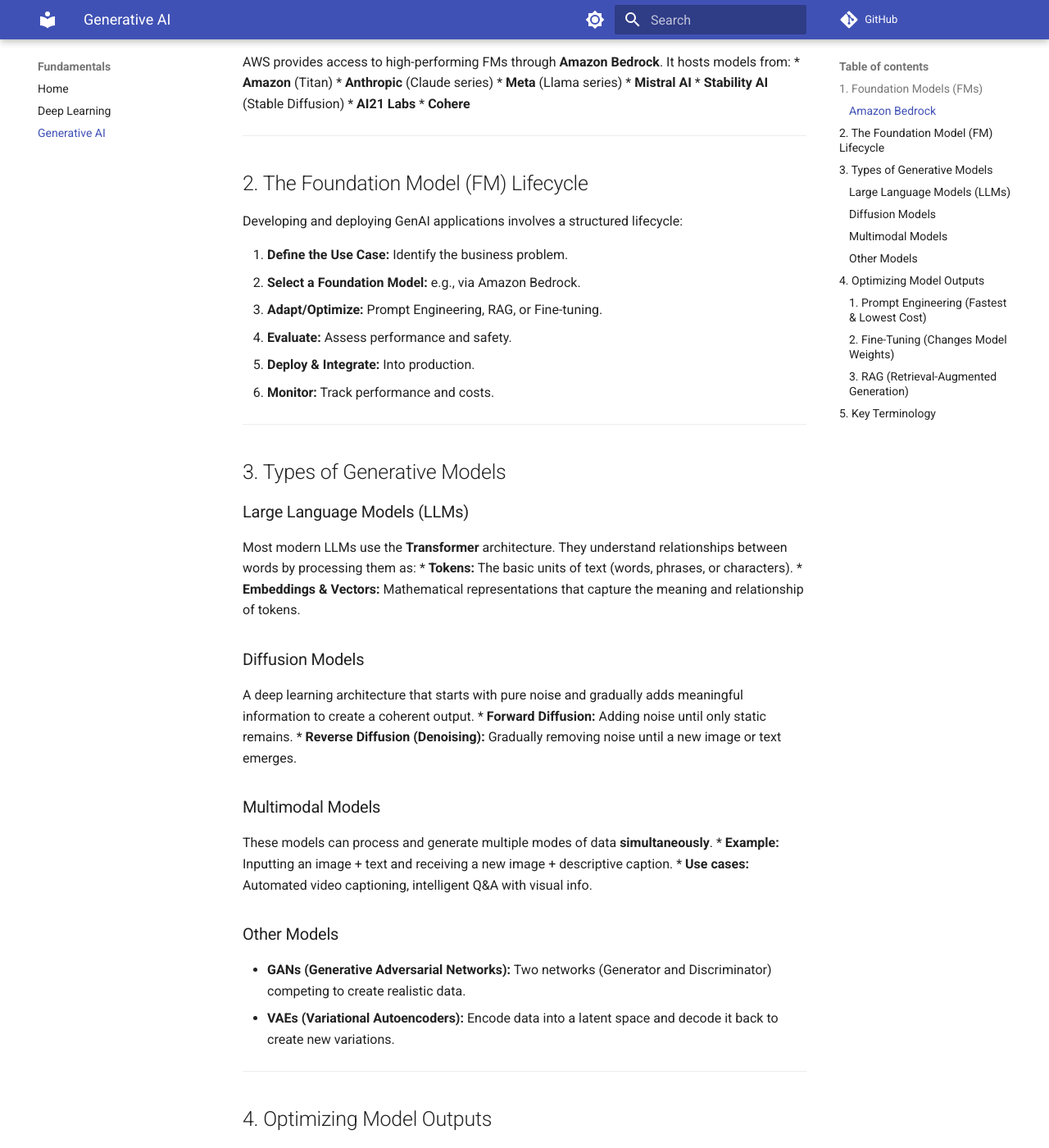
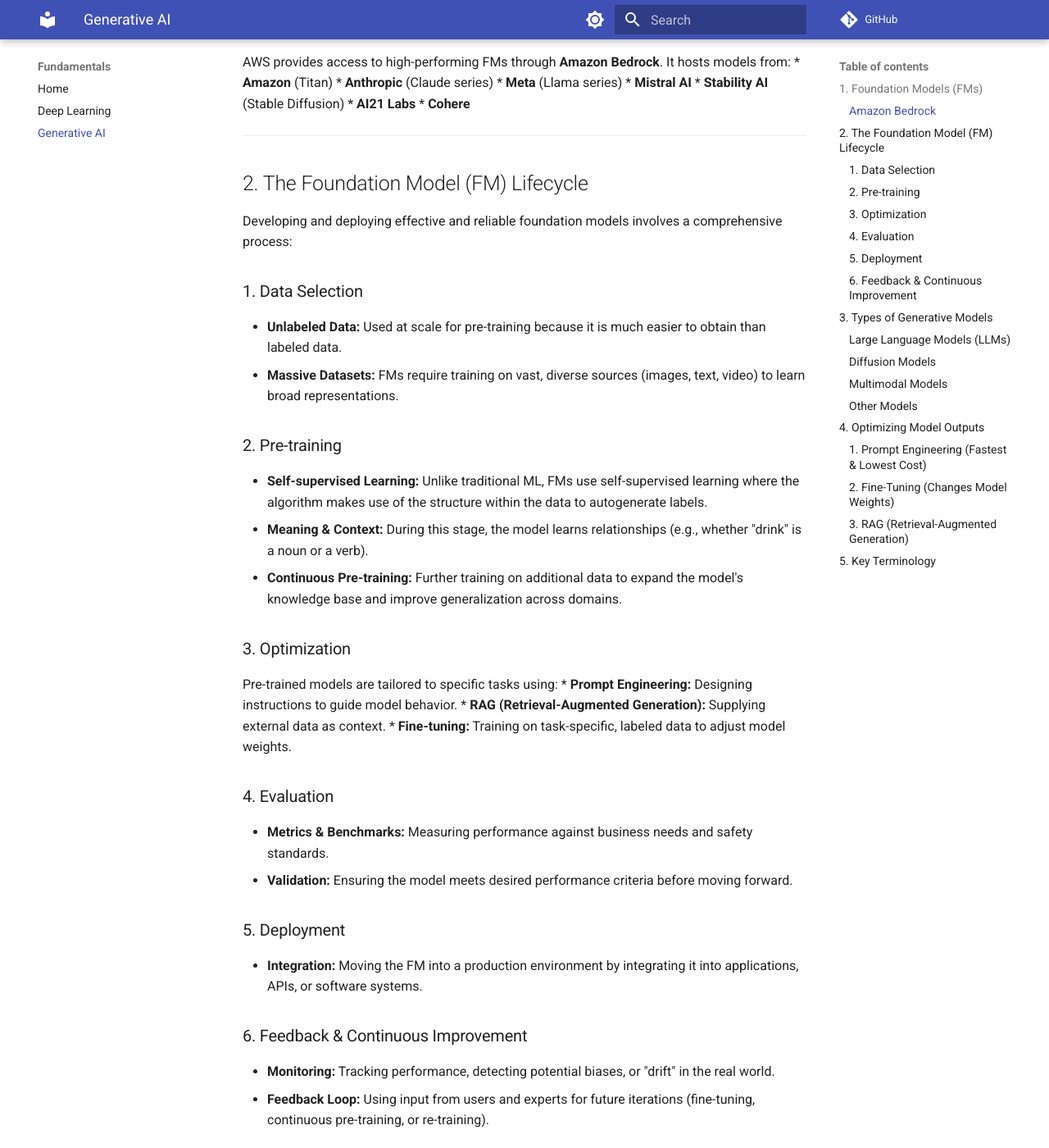
Before and after one commit to kvcenation5/aws-ai-practitioner-exam, an MkDocs documentation site: the page built from docs/03-generative-ai-fundamentals.md, in a window 1280 px wide and 1400 px high, scrolled down 707 px. Shown: the whole window at 82% size. Built offline with MkDocs 1.6.1 and Material for MkDocs 9.7.7, drawn with Linux system fonts in a browser that asks for light colours; comment, search, counter and statistics services are not loaded.

Commit message:
Expand FM Lifecycle with detailed stage descriptions

```diff
--- a/docs/03-generative-ai-fundamentals.md
+++ b/docs/03-generative-ai-fundamentals.md
@@ -27,14 +27,33 @@
 
 ## 2. The Foundation Model (FM) Lifecycle
 
-Developing and deploying GenAI applications involves a structured lifecycle:
+Developing and deploying effective and reliable foundation models involves a comprehensive process:
 
-1.  **Define the Use Case:** Identify the business problem.
-2.  **Select a Foundation Model:** e.g., via Amazon Bedrock.
-3.  **Adapt/Optimize:** Prompt Engineering, RAG, or Fine-tuning.
-4.  **Evaluate:** Assess performance and safety.
-5.  **Deploy & Integrate:** Into production.
-6.  **Monitor:** Track performance and costs.
+### 1. Data Selection
+*   **Unlabeled Data:** Used at scale for pre-training because it is much easier to obtain than labeled data.
+*   **Massive Datasets:** FMs require training on vast, diverse sources (images, text, video) to learn broad representations.
+
+### 2. Pre-training
+*   **Self-supervised Learning:** Unlike traditional ML, FMs use self-supervised learning where the algorithm makes use of the structure within the data to autogenerate labels.
+*   **Meaning & Context:** During this stage, the model learns relationships (e.g., whether "drink" is a noun or a verb).
+*   **Continuous Pre-training:** Further training on additional data to expand the model's knowledge base and improve generalization across domains.
+
+### 3. Optimization
+Pre-trained models are tailored to specific tasks using:
+*   **Prompt Engineering:** Designing instructions to guide model behavior.
+*   **RAG (Retrieval-Augmented Generation):** Supplying external data as context.
+*   **Fine-tuning:** Training on task-specific, labeled data to adjust model weights.
+
+### 4. Evaluation
+*   **Metrics & Benchmarks:** Measuring performance against business needs and safety standards.
+*   **Validation:** Ensuring the model meets desired performance criteria before moving forward.
+
+### 5. Deployment
+*   **Integration:** Moving the FM into a production environment by integrating it into applications, APIs, or software systems.
+
+### 6. Feedback & Continuous Improvement
+*   **Monitoring:** Tracking performance, detecting potential biases, or "drift" in the real world.
+*   **Feedback Loop:** Using input from users and experts for future iterations (fine-tuning, continuous pre-training, or re-training).
 
 ---
 
```
